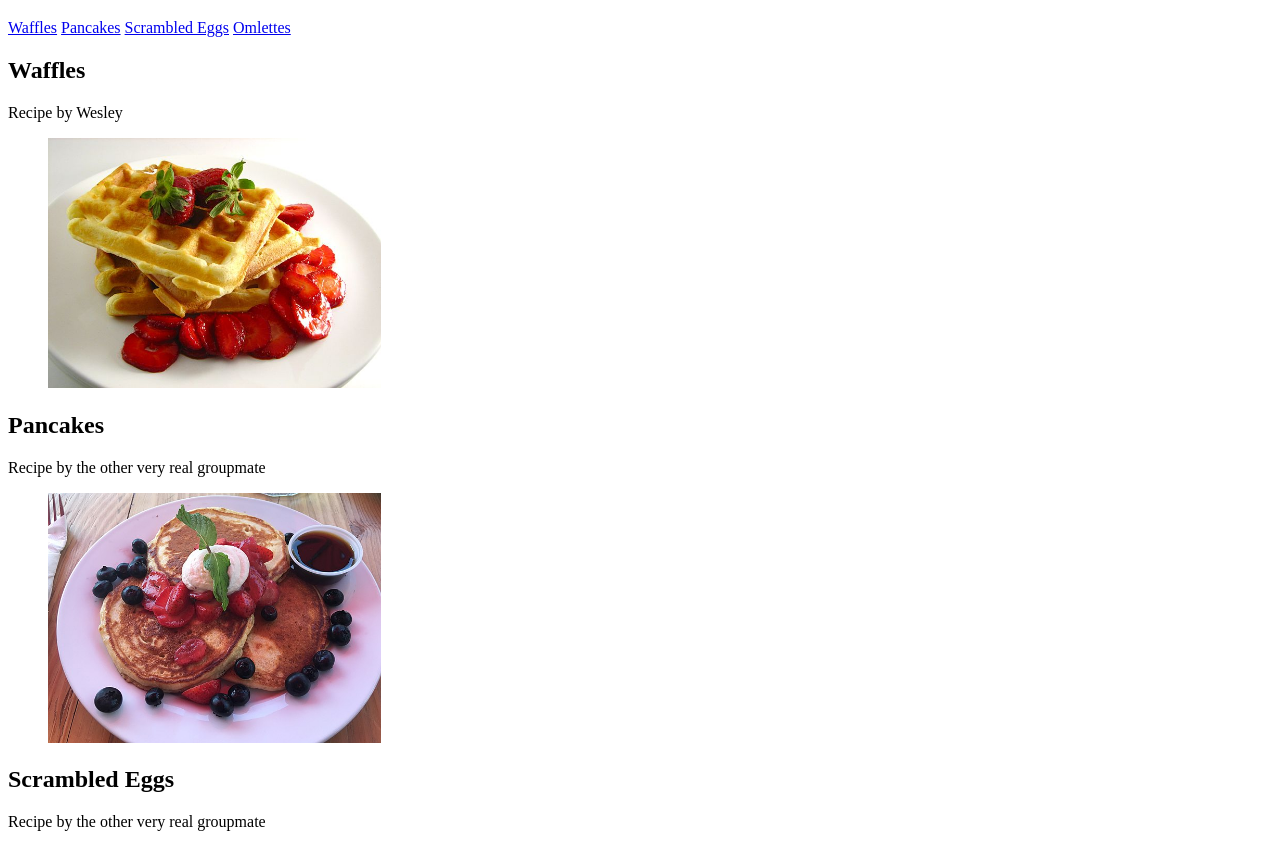
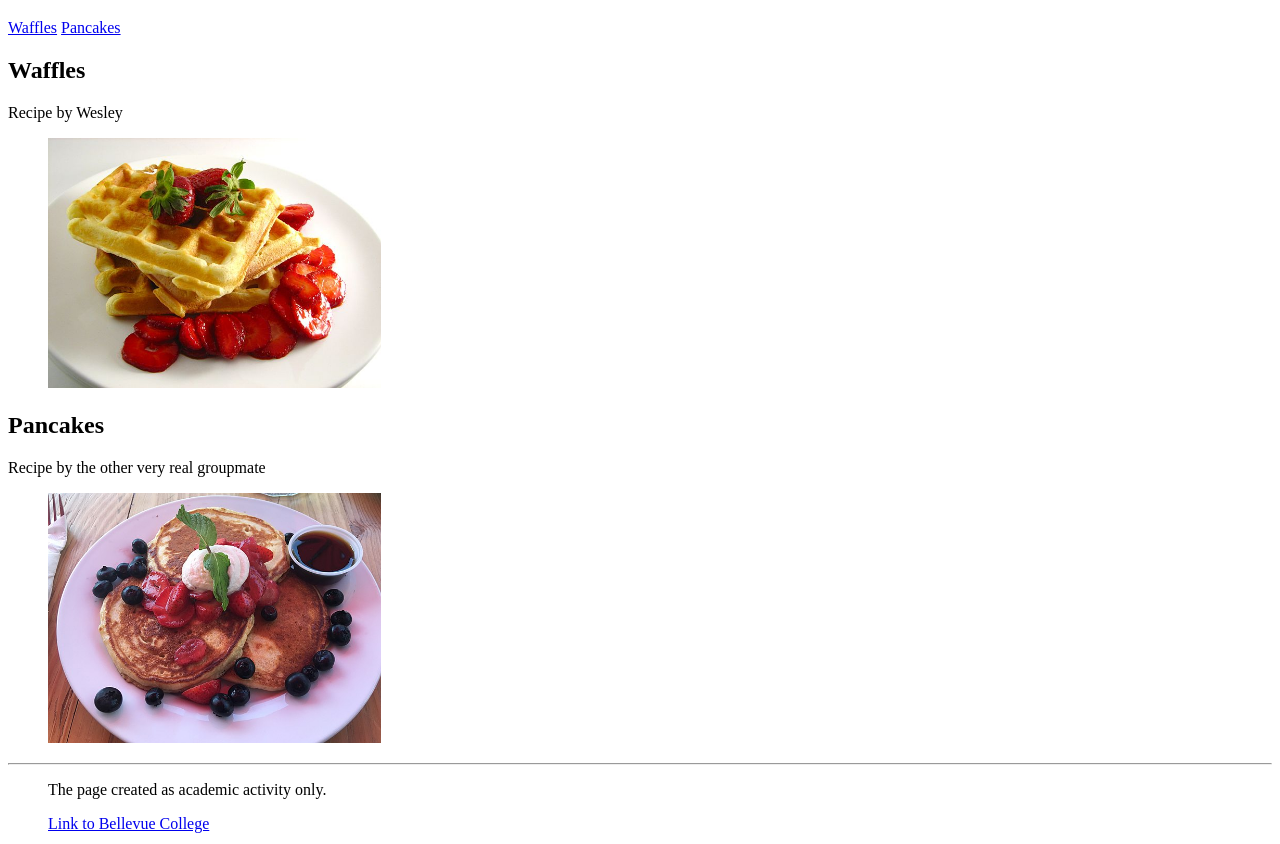
Before and after one commit to SpookyBear47/team7recipesite, a plain HTML site: page index.html in a window 1280 px wide. Shown: the part 61-905 px from the top of the page. Drawn offline with Linux system fonts and the light colour scheme.

Commit message:
Update index.html
updated to only have pancakes/waffles

```diff
--- a/index.html
+++ b/index.html
@@ -11,7 +11,7 @@
 <body>
 
     <h1>Delicious Breakfast Recipes</h1>
-    <a href="html/waffles.html">Waffles</a> <a href="html/pancakes.html">Pancakes</a> <a href="html/scrambled_eggs.html">Scrambled Eggs</a> <a href="html/omlettes.html">Omlettes</a>
+    <a href="html/waffles.html">Waffles</a> <a href="html/pancakes.html">Pancakes</a></a>
     <h2>Waffles</h2>
     Recipe by Wesley
     <figure>
@@ -24,7 +24,7 @@
         <img src="images/pancakes.jpg" style="height:250px;" alt="picture of a plate full of delicious pancakes">
     </figure>
 
-    <h2>Scrambled Eggs</h2>
+<!--     <h2>Scrambled Eggs</h2>
     Recipe by the other very real groupmate
     <figure>
         <img src="images/scrambled_eggs.jpg" style="height:250px;" alt="picture of a plate full of delicious scrambled eggs">
@@ -34,7 +34,7 @@
     Recipe by the other very real groupmate
     <figure>
         <img src="images/omlette.jpg" style="height:250px;" alt="picture of a plate of a delicious omlette">
-    </figure>
+    </figure> -->
 
     <hr>
     <figure>
```
